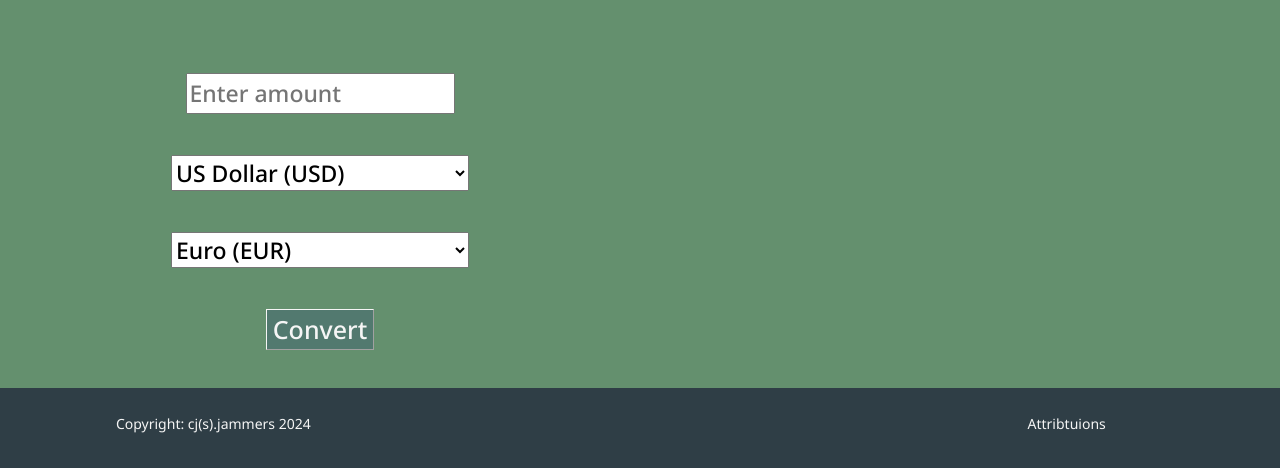
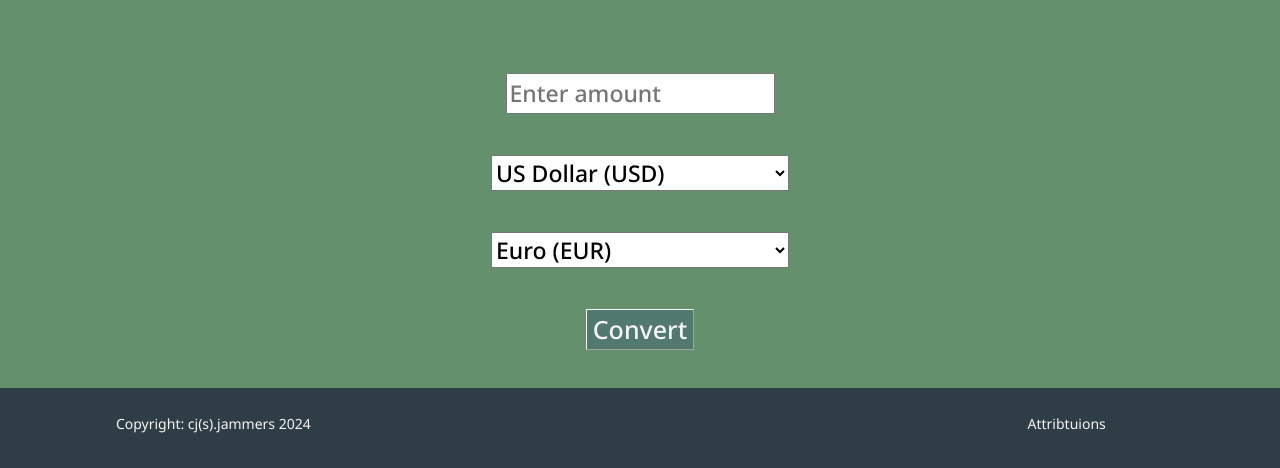
Before and after one commit to LO-CI24/Hackathon-2, a plain HTML site: page index.html in a window 1280 px wide. Shown: the part 332-800 px from the top of the page. Drawn offline with nearby package versions, Linux system fonts and the light colour scheme.

Commit message:
removed space for planned graph since it is canned

```diff
--- a/index.html
+++ b/index.html
@@ -51,14 +51,14 @@
         <div class="row body body-light-green body-text">
           <div class="col-12 text-center">
             <div class="row">
-              <div class="col-12 col-md-6">
+              <div class="col-12">
                 <input type="number" id="amount" placeholder="Enter amount" class="top-currency-box">
               </div>
 
               <!--- Linebreaker Div -->
               <div class="w-100"></div>
 
-              <div class="col-12 col-md-6 currency-box">
+              <div class="col-12 currency-box">
                 <select id="sourceCurrency" class="selection-box">
                   <option value="EUR">Euro (EUR)</option>
                   <option value="USD" selected="selected">US Dollar (USD)</option>
@@ -99,7 +99,7 @@
               <!--- Linebreaker Div -->
               <div class="w-100"></div>
 
-              <div class="col-12 col-md-6 currency-box">
+              <div class="col-12 currency-box">
                 <select id="targetCurrency" class="selection-box">
                   <option value="EUR" selected="selected">Euro (EUR)</option>
                   <option value="USD">US Dollar (USD)</option>
@@ -141,7 +141,7 @@
               <div class="w-100"></div>
 
 
-              <div class="col-12 col-md-6 currency-box">
+              <div class="col-12 currency-box">
                 <button onclick="convertCurrency()" class="conversion-button">Convert</button>
                 <p id="result"></p>
               </div>
```
